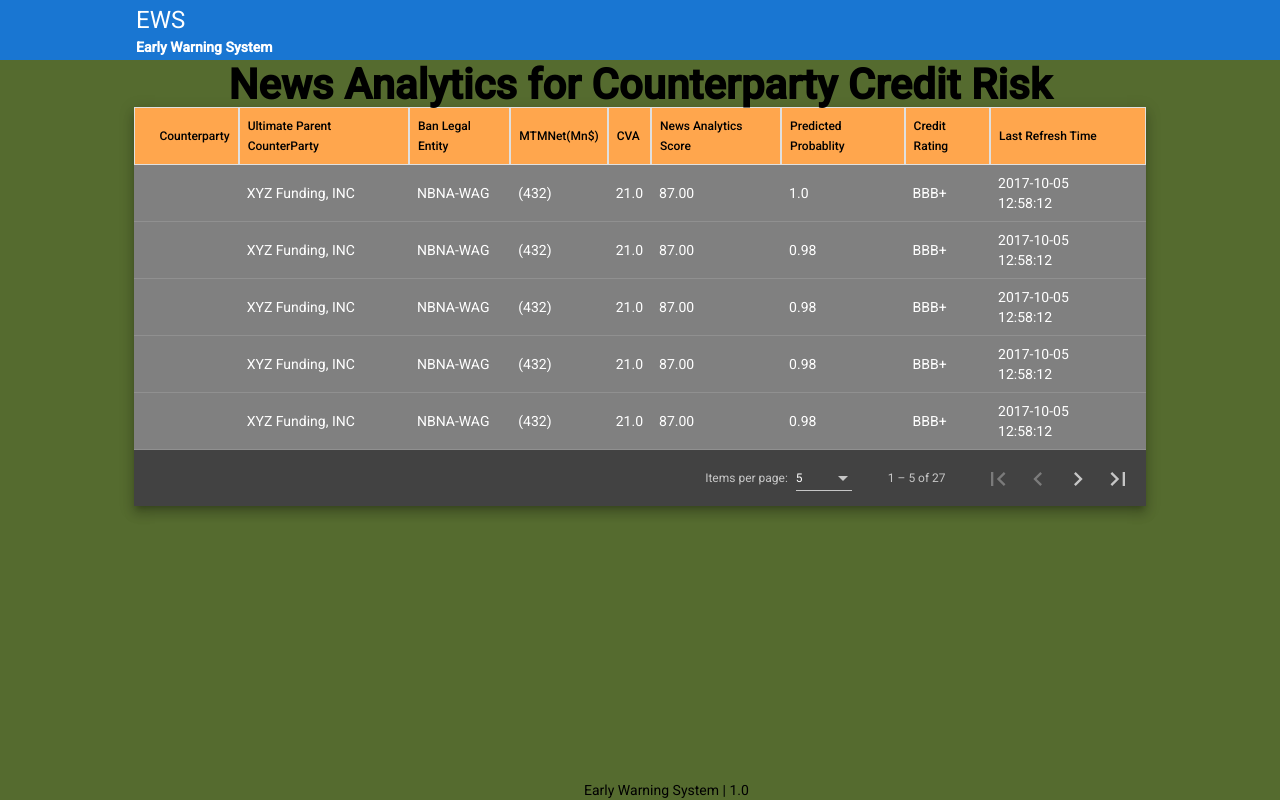
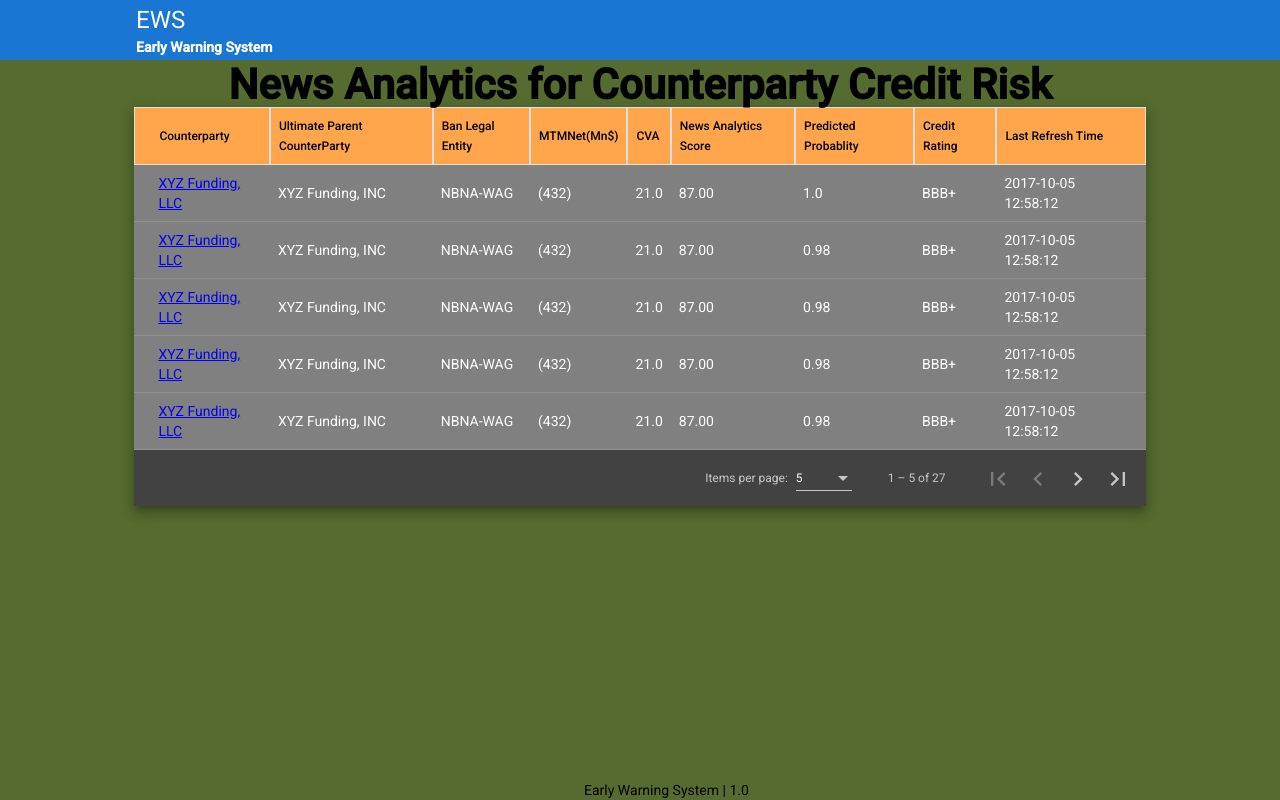
Before and after one commit to abhi0593/tcshackathon, an Angular app: page /dashboard in a window 1280 px wide. Built offline with nearby package versions, Linux system fonts and the light colour scheme.

Commit message:
Fixed In-App Navigation

```diff
--- a/src/app/dashboard/dashboard-front/dashboard.component.html
+++ b/src/app/dashboard/dashboard-front/dashboard.component.html
@@ -9,7 +9,7 @@
       <!-- Position Column -->
       <ng-container matColumnDef="Counterparty">
         <th mat-header-cell *matHeaderCellDef> Counterparty </th>
-        <td mat-cell *matCellDef="let element"><a routerLink="/detail/1" >{{element.id}} </a></td>
+        <td mat-cell *matCellDef="let element"><a routerLink="/detail/{{element.Id}}" >{{element.Counterparty}} </a></td>
       </ng-container>
 
       <!-- Name Column -->
```
